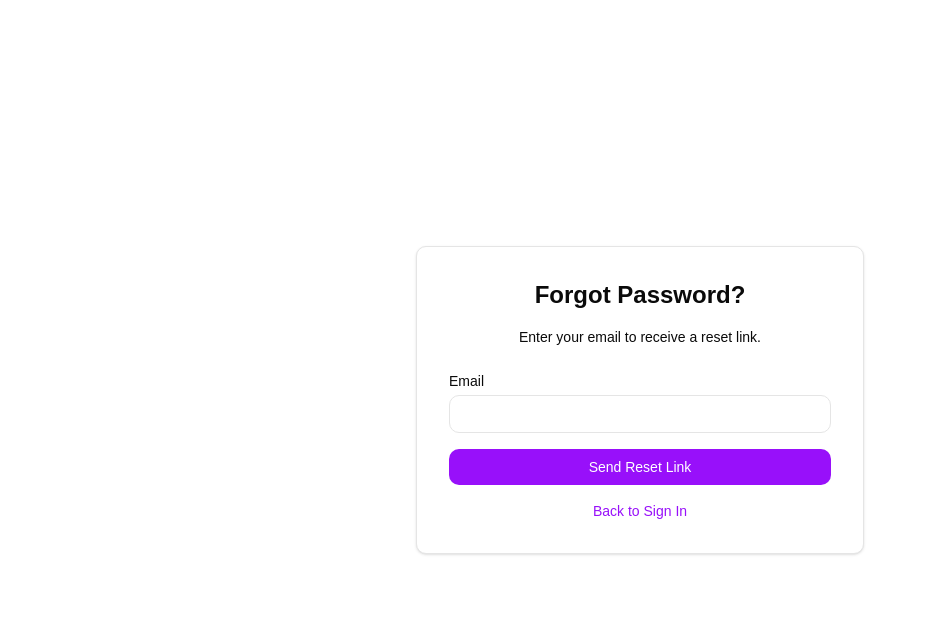
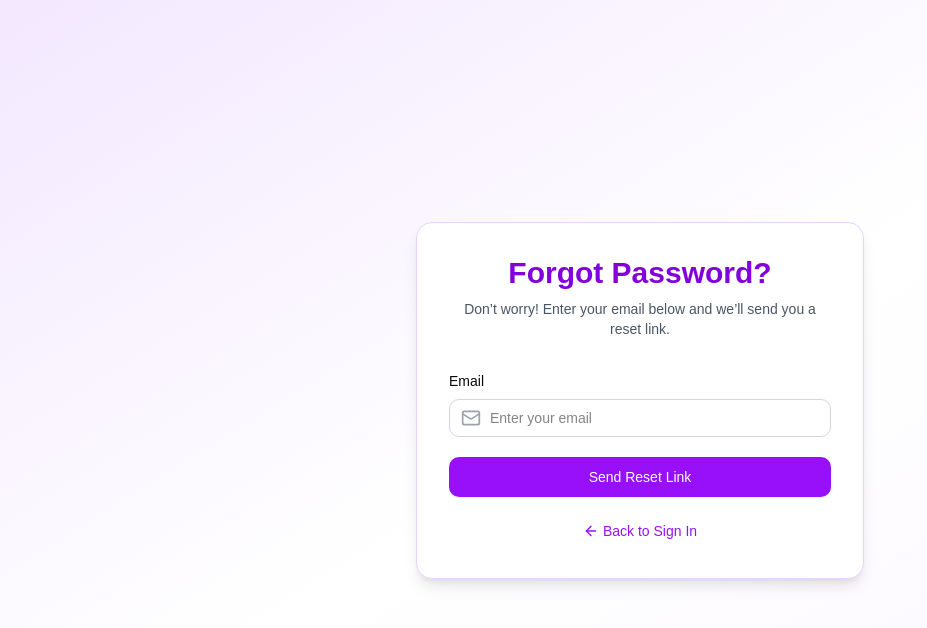
Before and after one commit to Shafahid/MindMate, a Next.js app in the folder frontend/: page /forgot-password in a window 1280 px wide. Shown: the top 628 px of the page, without its empty margins (0-927 px from the left). Built offline with nearby package versions, Linux system fonts and the light colour scheme; no server answers.

Commit message:
minor change

```diff
--- a/frontend/app/(auth)/forgot-password/page.tsx
+++ b/frontend/app/(auth)/forgot-password/page.tsx
@@ -16,50 +16,70 @@ export default function ForgotPasswordPage() {
     if (!email) return toast.error('Please enter your email')
 
     setLoading(true)
-    const { data, error } = await forgotPassword(email)
+    const { error } = await forgotPassword(email)
     setLoading(false)
 
     if (error) toast.error(error.message)
-    else setSent(true)
+    else {
+      setSent(true)
+      toast.success('Reset link sent to your email!')
+    }
   }
 
   return (
-    <div className="flex min-h-screen items-center justify-center p-4">
+    <div className="flex min-h-screen items-center justify-center bg-gradient-to-br from-purple-100 via-white to-purple-50 p-4">
       <Toaster position="top-center" />
-      <div className="w-full max-w-md border rounded-lg p-8 shadow bg-white">
+      <div className="w-full max-w-md rounded-2xl border border-purple-200 bg-white shadow-lg p-8">
         {!sent ? (
           <>
-            <h2 className="text-2xl font-semibold mb-4 text-center">Forgot Password?</h2>
-            <p className="text-sm mb-6 text-center">Enter your email to receive a reset link.</p>
-            <form onSubmit={handleSubmit} className="space-y-4">
+            <h2 className="text-3xl font-bold mb-2 text-center text-purple-700">Forgot Password?</h2>
+            <p className="text-sm text-gray-600 mb-8 text-center">
+              Don’t worry! Enter your email below and we’ll send you a reset link.
+            </p>
+            <form onSubmit={handleSubmit} className="space-y-5">
               <div>
-                <label className="block text-sm font-medium mb-1">Email</label>
+                <label className="block text-sm font-medium mb-2">Email</label>
+                <div className="relative">
+                  <Mail className="absolute left-3 top-1/2 -translate-y-1/2 h-5 w-5 text-gray-400" />
                   <input
                     type="email"
                     value={email}
                     onChange={(e) => setEmail(e.target.value)}
-                  className="w-full border rounded-lg px-3 py-2 text-sm"
+                    className="w-full border border-gray-300 rounded-lg pl-10 pr-3 py-2 text-sm focus:outline-none focus:ring-2 focus:ring-purple-400"
+                    placeholder="Enter your email"
                     required
                   />
+                </div>
               </div>
               <button
                 type="submit"
                 disabled={loading}
-                className="w-full bg-purple-600 text-white rounded-lg py-2 text-sm flex items-center justify-center"
+                className="w-full bg-purple-600 hover:bg-purple-700 transition text-white rounded-lg py-2.5 text-sm font-medium flex items-center justify-center"
               >
                 {loading ? <Loader2 className="h-5 w-5 animate-spin" /> : 'Send Reset Link'}
               </button>
             </form>
-            <Link href="/signin" className="block mt-4 text-center text-sm text-purple-600 hover:underline">
+            <div className="mt-6 text-center">
+              <Link
+                href="/signin"
+                className="inline-flex items-center text-sm text-purple-600 hover:underline"
+              >
+                <ArrowLeft className="h-4 w-4 mr-1" />
                 Back to Sign In
               </Link>
+            </div>
           </>
         ) : (
           <div className="text-center">
-            <h2 className="text-2xl font-semibold mb-4">Check Your Email</h2>
-            <p className="text-sm mb-4">A password reset link has been sent to:</p>
-            <p className="font-medium mb-4">{email}</p>
-            <Link href="/signin" className="text-purple-600 hover:underline">Back to Sign In</Link>
+            <h2 className="text-2xl font-bold mb-3 text-green-600">Check Your Email</h2>
+            <p className="text-sm text-gray-600 mb-2">We’ve sent a reset link to:</p>
+            <p className="font-medium text-purple-700 mb-6">{email}</p>
+            <Link
+              href="/signin"
+              className="inline-block bg-purple-600 hover:bg-purple-700 transition text-white rounded-lg px-6 py-2 text-sm font-medium"
+            >
+              Back to Sign In
+            </Link>
           </div>
         )}
       </div>
--- a/frontend/app/(auth)/update-password/page.tsx
+++ b/frontend/app/(auth)/update-password/page.tsx
@@ -3,7 +3,8 @@
 import { useEffect, useState } from 'react'
 import { useRouter } from 'next/navigation'
 import { updatePassword } from '@/lib/auth'
-import { toast } from 'react-hot-toast'
+import { toast, Toaster } from 'react-hot-toast'
+import { Loader2, Lock } from 'lucide-react'
 
 export default function UpdatePasswordPage() {
   const router = useRouter()
@@ -17,20 +18,15 @@ export default function UpdatePasswordPage() {
   useEffect(() => {
     if (typeof window === 'undefined') return
 
-    // First try query params (?access_token=...&refresh_token=...)
     const searchParams = new URLSearchParams(window.location.search)
     let access = searchParams.get('access_token')
     let refresh = searchParams.get('refresh_token')
 
-
-
-    // Fallback to hash fragment (#access_token=...&refresh_token=...)
     if (!access || !refresh) {
       const hashParams = new URLSearchParams(window.location.hash.substring(1))
       access = access || hashParams.get('access_token')
       refresh = refresh || hashParams.get('refresh_token')
     }
-
 
     if (!access || !refresh) {
       setErrorMsg('Invalid or expired reset link. Please request a new one.')
@@ -42,21 +38,26 @@ export default function UpdatePasswordPage() {
 
   async function handleSubmit(e: React.FormEvent) {
     e.preventDefault()
+
+    if (newPassword.length < 6) {
+      toast.error('Password must be at least 6 characters long.')
+      return
+    }
+
     if (!accessToken || !refreshToken) {
       setErrorMsg('Missing tokens. Please use the reset link again.')
       return
     }
+
     setLoading(true)
-
     const { error } = await updatePassword(newPassword, accessToken, refreshToken)
-
     setLoading(false)
 
     if (error) {
       console.error(error)
       toast.error(error.message || 'Failed to update password')
     } else {
-      toast.success('Password updated successfully! Please log in.')
+      toast.success('Password updated successfully! Please sign in.')
       router.push('/signin')
     }
   }
@@ -70,26 +71,39 @@ export default function UpdatePasswordPage() {
   }
 
   return (
-    <div className="flex min-h-screen items-center justify-center bg-gray-100">
-      <div className="w-full max-w-md rounded-lg bg-white p-6 shadow">
-        <h1 className="mb-4 text-xl font-semibold">Update Your Password</h1>
-        <form onSubmit={handleSubmit} className="space-y-4">
+    <div className="flex min-h-screen items-center justify-center bg-gray-50 px-4">
+      <Toaster position="top-center" />
+      <div className="w-full max-w-md rounded-2xl bg-white p-8 shadow-lg">
+        <div className="flex flex-col items-center mb-6">
+          <Lock className="h-12 w-12 text-blue-600 mb-2" />
+          <h1 className="text-2xl font-bold text-gray-800">Update Password</h1>
+          <p className="text-sm text-gray-500 mt-1">
+            Enter a new password with at least 6 characters.
+          </p>
+        </div>
+        <form onSubmit={handleSubmit} className="space-y-5">
           <div>
-            <label className="mb-1 block text-sm font-medium">New Password</label>
+            <label className="mb-2 block text-sm font-medium text-gray-700">
+              New Password
+            </label>
             <input
               type="password"
-              className="w-full rounded border px-3 py-2"
+              className="w-full rounded-lg border px-3 py-2 text-sm focus:outline-none focus:ring-2 focus:ring-blue-500"
+              placeholder="••••••"
               value={newPassword}
               onChange={(e) => setNewPassword(e.target.value)}
               required
             />
+            <p className="mt-1 text-xs text-gray-500">
+              Password must be at least 6 characters long.
+            </p>
           </div>
           <button
             type="submit"
             disabled={loading}
-            className="w-full rounded bg-blue-600 px-4 py-2 text-white hover:bg-blue-700 disabled:opacity-50"
+            className="w-full rounded-lg bg-blue-600 px-4 py-2 text-white text-sm font-medium hover:bg-blue-700 transition disabled:opacity-50 flex items-center justify-center"
           >
-            {loading ? 'Updating...' : 'Update Password'}
+            {loading ? <Loader2 className="h-5 w-5 animate-spin" /> : 'Update Password'}
           </button>
         </form>
       </div>
```
Lines whose indentation alone changed are shown as unchanged.
